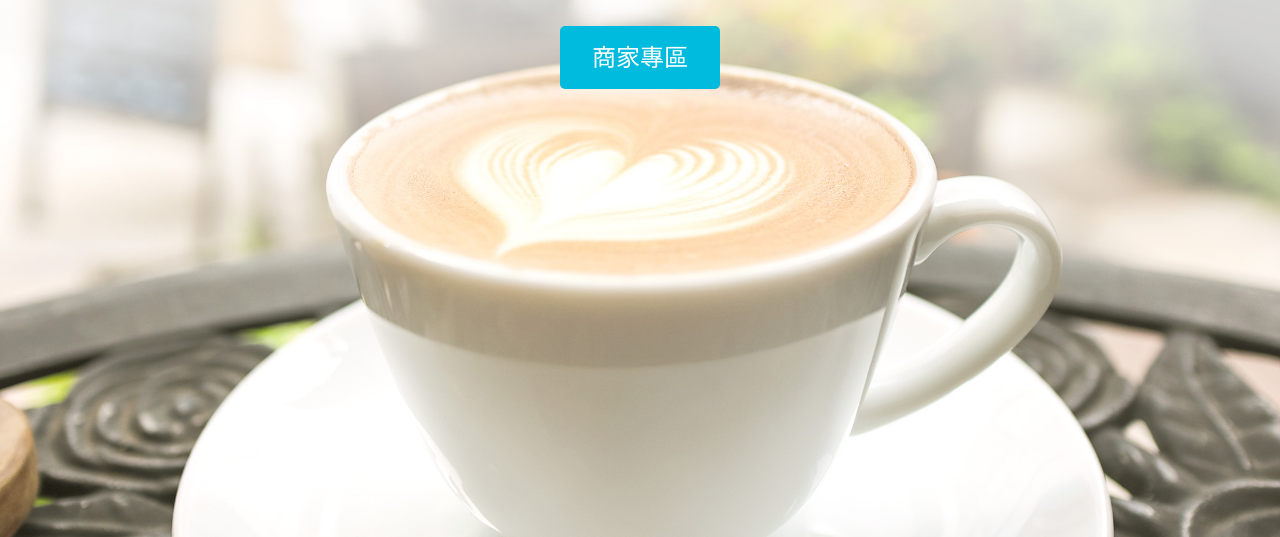
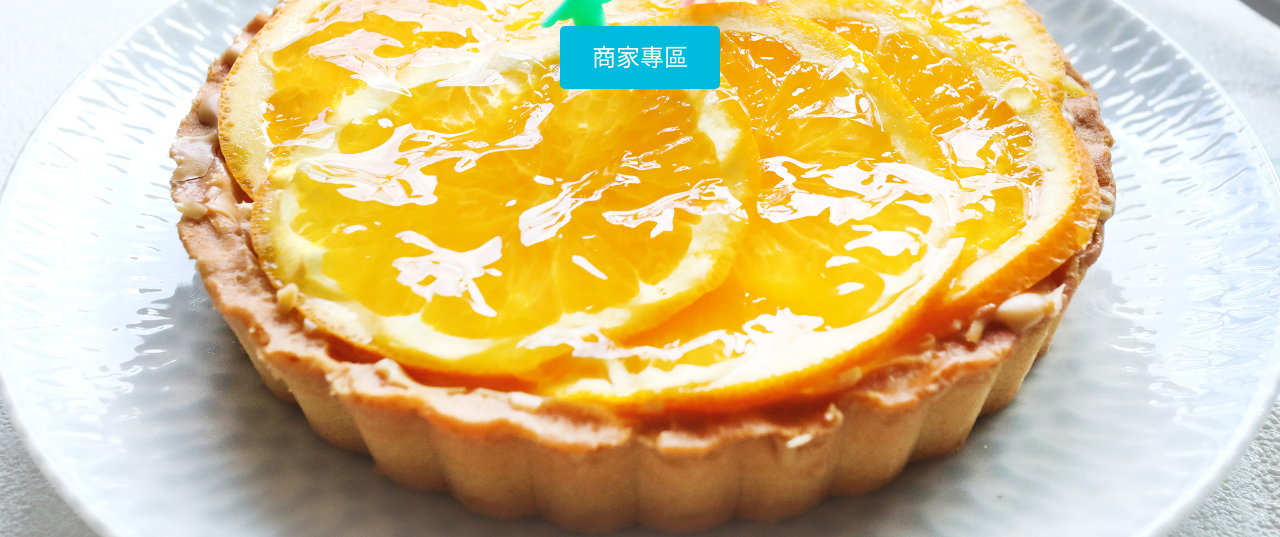
Before and after one commit to kkkgkkk/kkkgkkk.github.io, a plain HTML site: page index.html in a window 1280 px wide. Shown: the part 263-800 px from the top of the page. Drawn offline with Linux system fonts and the light colour scheme; some packages are replaced by stand-ins of ours.

Commit message:
Add files via upload
Signed-off-by: kkkgkkk <155944490+kkkgkkk@users.noreply.github.com>

```diff
--- a/css/style.css
+++ b/css/style.css
@@ -70,7 +70,7 @@ img{
     background-repeat: no-repeat;
 }
 #home{
-    background-image: url(../images/main-bg.jpg);
+    background-image: url(../images/menu-bg.jpg);
     min-height: 100vh;
 }
 #home .page-title{
```
